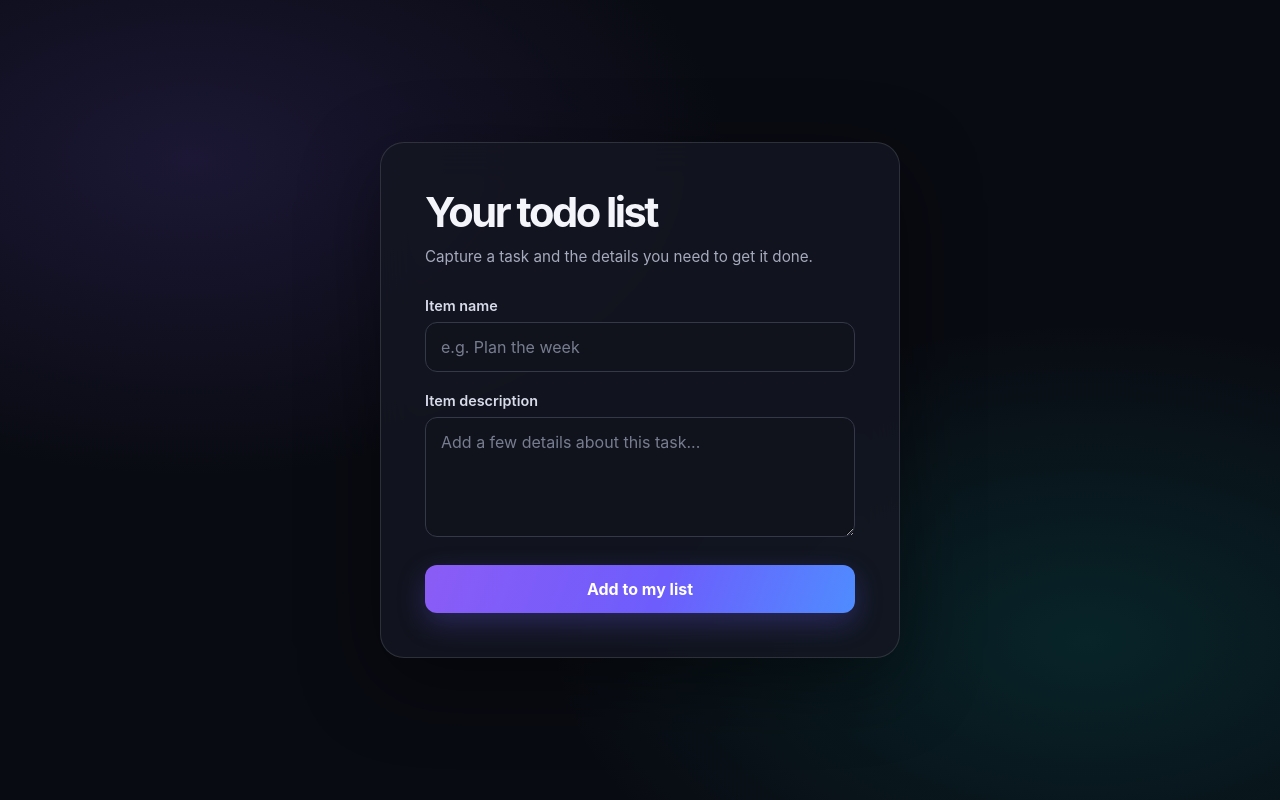
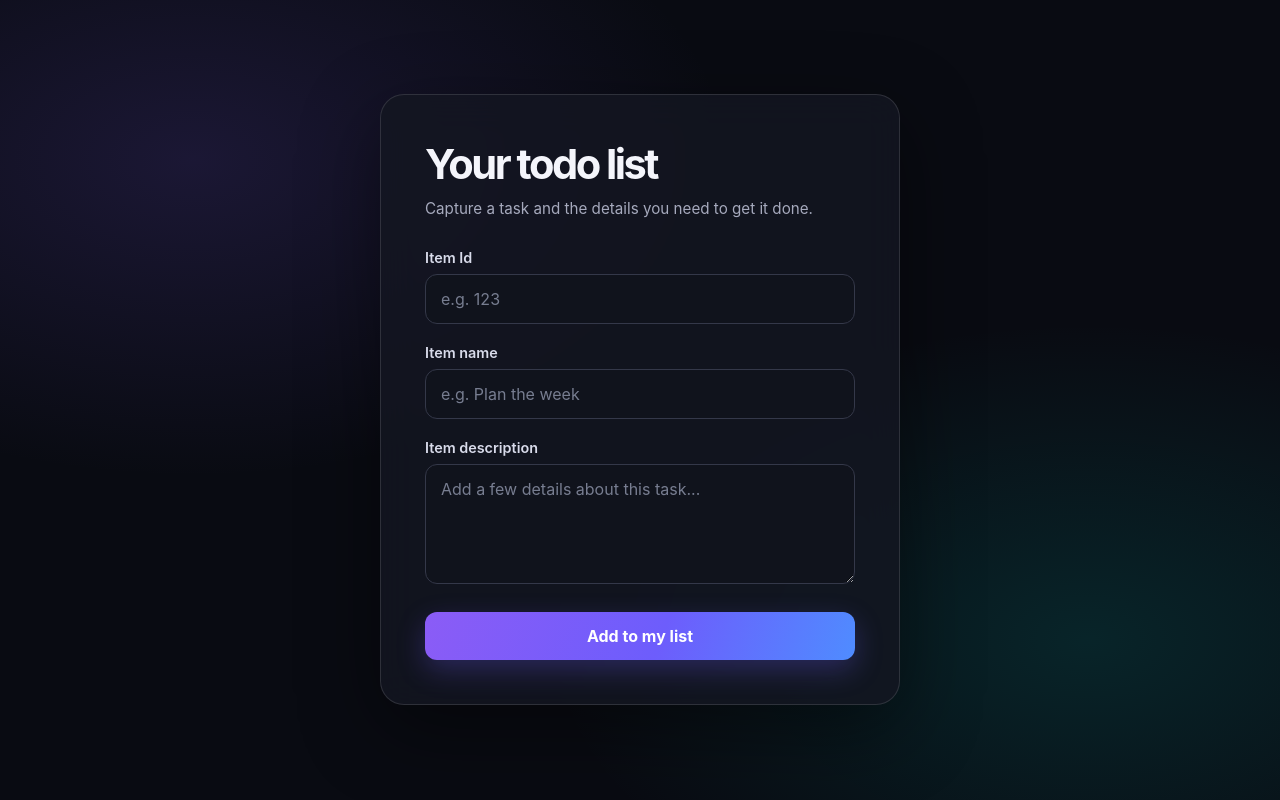
Before and after one commit to EccentricOddity/Devops-TD, a Flask app: page /todo in a window 1280 px wide. Run offline with Flask 3, Linux system fonts and the light colour scheme.

Commit message:
Add item id

```diff
--- a/Assign_3/src/frontend/templates/todo.html
+++ b/Assign_3/src/frontend/templates/todo.html
@@ -237,6 +237,10 @@
 
         <form action="/todo" method="post" id="todo-form">
             <div class="field">
+                <label for="item-id">Item Id</label>
+                <input type="text" id="item-id" name="item_id" placeholder="e.g. 123" required>
+            </div>
+            <div class="field">
                 <label for="item-name">Item name</label>
                 <input type="text" id="item-name" name="item_name" placeholder="e.g. Plan the week" required>
             </div>
```
